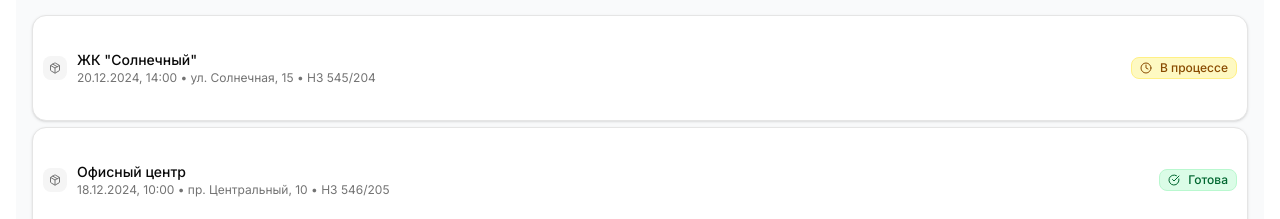
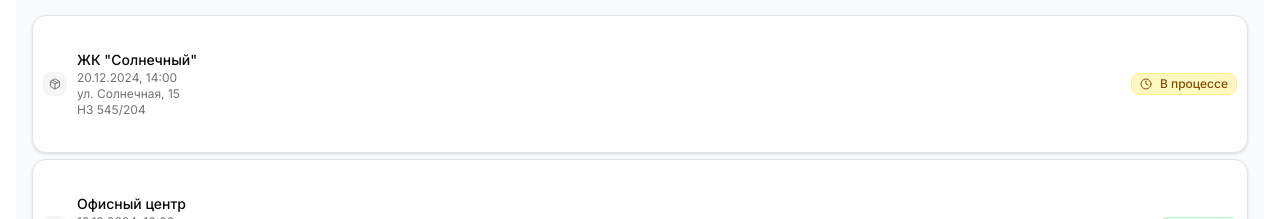
Before and after one commit to Lipatovmihail/vectorrk, a Next.js app: page / in a window 1280 px wide. Shown: the part 581-800 px from the top of the page. Built offline with nearby package versions, Linux system fonts and the light colour scheme.

Commit message:
fix: заменить разделители на переносы строк в подзаголовке заявок

```diff
--- a/src/app/page.tsx
+++ b/src/app/page.tsx
@@ -436,7 +436,11 @@ export default function Home() {
                           year: 'numeric',
                           hour: '2-digit',
                           minute: '2-digit'
-                        })} • {request.object_address} • {request.order_number}
+                        })}
+                        <br />
+                        {request.object_address}
+                        <br />
+                        {request.order_number}
                       </div>
                     </div>
                   </div>
```
